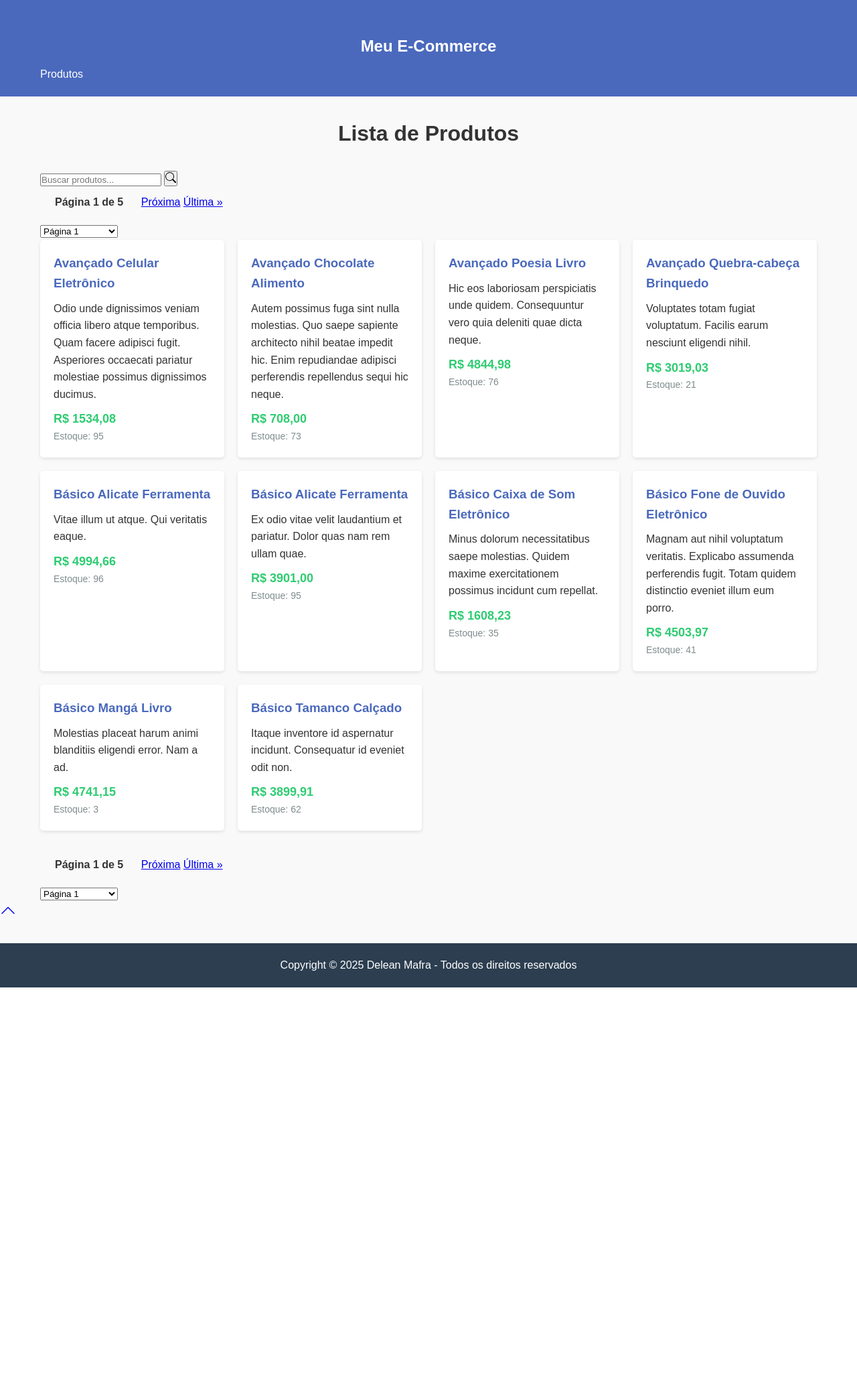
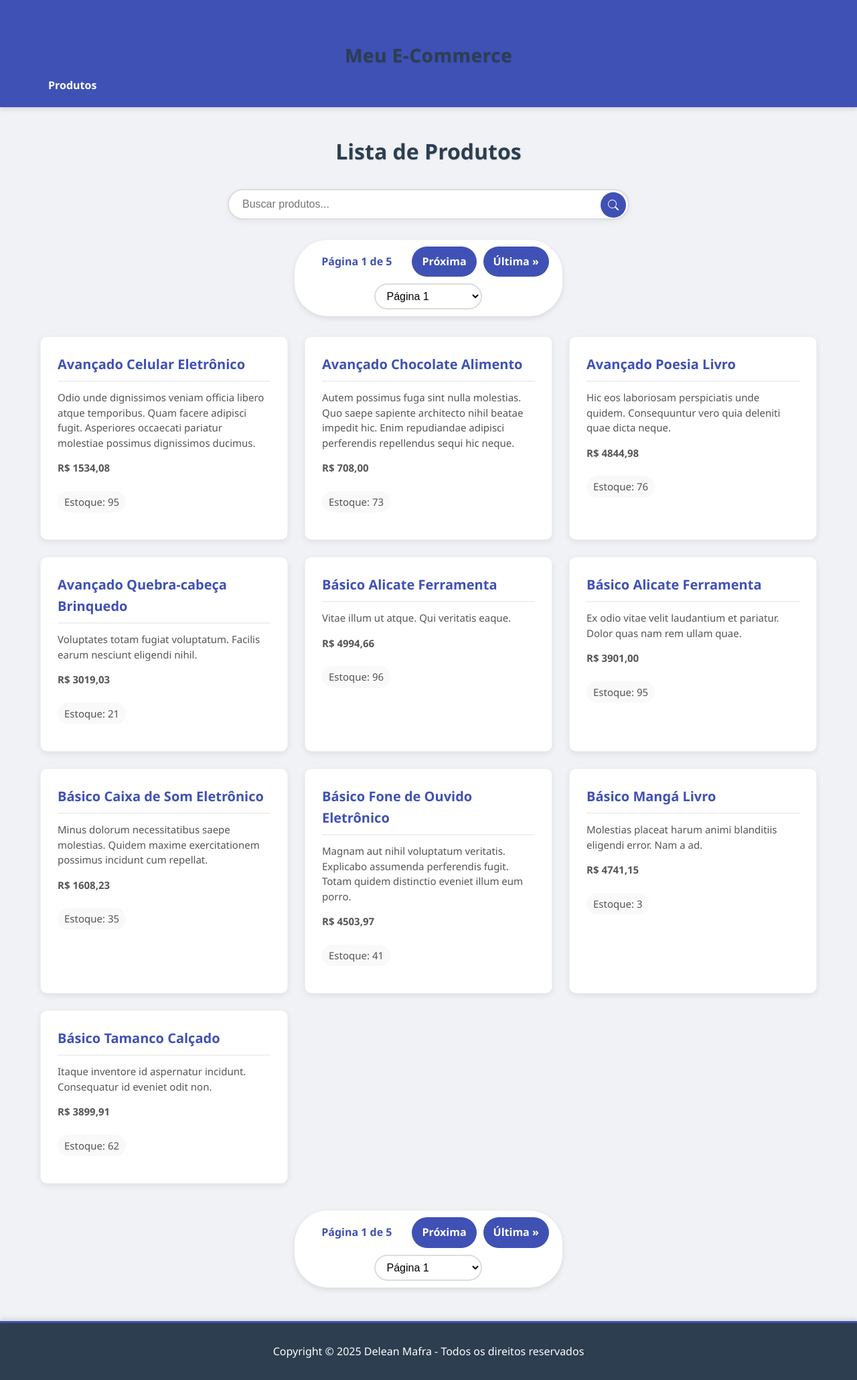
Before and after one commit to Delean-Mafra/faculdade, a Django app: page /produtos/ in a window 1280 px wide. Shown: the whole page at 67% size. Before the commit the page ends 1474 px from the top, so only its background shows below. Run offline with Django 5.2, Linux system fonts and the light colour scheme; data comes from the database, SQL or seed files in the repository.

Commit message:
Update styles.css

```diff
--- a/Programação Frontend/static/css/styles.css
+++ b/Programação Frontend/static/css/styles.css
@@ -6,10 +6,11 @@
 }
 
 body {
-    font-family: Arial, sans-serif;
+    font-family: 'Nunito', 'Segoe UI', Arial, sans-serif;
     line-height: 1.6;
     color: #333;
-    background-color: #f9f9f9;
+    background-color: #f0f2f5;
+    scroll-behavior: smooth; /* Para rolagem suave */
 }
 
 .container {
@@ -20,14 +21,17 @@ body {
 
 /* Cabeçalho */
 .main-header {
-    background-color: #4a69bd;
+    background-color: #3f51b5;
     color: white;
     padding: 20px 0;
+    box-shadow: 0 4px 6px rgba(0,0,0,0.1);
 }
 
 .site-title {
-    font-size: 24px;
+    font-size: 28px;
     margin-bottom: 10px;
+    font-weight: 700;
+    letter-spacing: 0.5px;
 }
 
 .main-nav ul {
@@ -42,81 +46,315 @@ body {
 .main-nav a {
     color: white;
     text-decoration: none;
+    font-weight: 600;
+    padding: 8px 12px;
+    border-radius: 4px;
+    transition: background-color 0.3s ease;
 }
 
 .main-nav a:hover {
-    text-decoration: underline;
+    background-color: rgba(255, 255, 255, 0.2);
+    text-decoration: none;
+}
+
+/* Barra de pesquisa */
+.search-container {
+    margin: 30px auto;
+    max-width: 600px;
+    position: relative;
+}
+
+.search-container input {
+    width: 100%;
+    padding: 12px 50px 12px 20px;
+    border-radius: 50px;
+    border: 2px solid #ddd;
+    font-size: 16px;
+    box-shadow: 0 3px 10px rgba(0,0,0,0.05);
+    transition: all 0.3s ease;
+}
+
+.search-container input:focus {
+    outline: none;
+    border-color: #3f51b5;
+    box-shadow: 0 3px 15px rgba(63,81,181,0.2);
+}
+
+.search-container button {
+    position: absolute;
+    right: 5px;
+    top: 5px;
+    background: #3f51b5;
+    color: white;
+    border: none;
+    border-radius: 50%;
+    width: 38px;
+    height: 38px;
+    cursor: pointer;
+    display: flex;
+    align-items: center;
+    justify-content: center;
+    transition: background 0.3s ease;
+}
+
+.search-container button:hover {
+    background: #303f9f;
 }
 
 /* Lista de produtos */
 h1 {
-    margin: 30px 0;
+    margin: 40px 0 30px;
     text-align: center;
+    color: #2c3e50;
+    font-size: 32px;
+    text-shadow: 1px 1px 2px rgba(0,0,0,0.1);
 }
 
 .produtos-container {
     display: grid;
-    grid-template-columns: repeat(auto-fill, minmax(250px, 1fr));
-    gap: 20px;
-    margin-bottom: 30px;
+    grid-template-columns: repeat(auto-fill, minmax(280px, 1fr));
+    gap: 25px;
+    margin-bottom: 40px;
 }
 
 .produto-item {
     background-color: white;
-    border-radius: 5px;
-    padding: 20px;
-    box-shadow: 0 2px 5px rgba(0,0,0,0.1);
+    border-radius: 10px;
+    padding: 25px;
+    box-shadow: 0 3px 10px rgba(0,0,0,0.08);
+    transition: transform 0.3s ease, box-shadow 0.3s ease;
+    border: 1px solid rgba(0,0,0,0.05);
+}
+
+.produto-item:hover {
+    transform: translateY(-5px);
+    box-shadow: 0 8px 15px rgba(0,0,0,0.1);
 }
 
 .produto-item h3 {
-    color: #4a69bd;
-    margin-bottom: 10px;
+    color: #3f51b5;
+    margin-bottom: 12px;
+    font-size: 20px;
+    border-bottom: 2px solid #f0f0f0;
+    padding-bottom: 8px;
+}
+
+.produto-item p {
+    color: #555;
+    margin-bottom: 15px;
+    font-size: 15px;
+    line-height: 1.5;
 }
 
 .preco {
-    font-size: 18px;
+    font-size: 22px;
     font-weight: bold;
-    color: #2ecc71;
-    margin-top: 10px;
+    color: #16a085;
+    margin-top: 15px;
+    display: block;
 }
 
 .estoque {
     color: #7f8c8d;
     font-size: 14px;
+    margin-top: 8px;
+    background-color: #f9f9f9;
+    padding: 5px 10px;
+    border-radius: 20px;
+    display: inline-block;
+}
+
+/* Seletores de página aprimorados */
+.pagination-top, .pagination-bottom {
+    text-align: center;
+    margin: 30px 0;
+}
+
+.pagination-container {
+    background-color: white;
+    padding: 10px 15px;
+    border-radius: 50px;
+    display: inline-block;
+    box-shadow: 0 3px 8px rgba(0,0,0,0.1);
+}
+
+.pagination-controls {
+    display: flex;
+    align-items: center;
+    justify-content: center;
+    flex-wrap: wrap;
+}
+
+.pagination-controls a {
+    display: inline-block;
+    padding: 10px 15px;
+    margin: 0 5px;
+    background-color: #3f51b5;
+    color: white;
+    text-decoration: none;
+    border-radius: 50px;
+    font-weight: bold;
+    transition: all 0.3s ease;
+}
+
+.pagination-controls a:hover {
+    background-color: #303f9f;
+    transform: scale(1.05);
+}
+
+.pagination-controls .current-page {
+    display: inline-block;
+    padding: 10px 15px;
+    margin: 0 10px;
+    font-weight: bold;
+    font-size: 16px;
+    color: #3f51b5;
+}
+
+.page-selector {
+    margin: 0 10px;
+    padding: 8px 12px;
+    border-radius: 20px;
+    border: 2px solid #ddd;
+    background-color: white;
+    font-size: 16px;
+    cursor: pointer;
+    transition: all 0.3s ease;
+}
+
+.page-selector:focus {
+    outline: none;
+    border-color: #3f51b5;
+}
+
+.produtos-anchor {
+    scroll-margin-top: 30px;
+}
+
+/* Quando não há produtos encontrados */
+.no-products {
+    text-align: center;
+    padding: 30px;
+    background-color: white;
+    border-radius: 10px;
+    margin: 30px 0;
+    box-shadow: 0 3px 10px rgba(0,0,0,0.08);
+}
+
+.no-products h3 {
+    color: #3f51b5;
+    margin-bottom: 15px;
+}
+
+/* Botão para voltar ao topo */
+.back-to-top {
+    position: fixed;
+    bottom: 30px;
+    right: 30px;
+    width: 50px;
+    height: 50px;
+    background-color: #3f51b5;
+    color: white;
+    border-radius: 50%;
+    display: flex;
+    align-items: center;
+    justify-content: center;
+    cursor: pointer;
+    opacity: 0;
+    visibility: hidden;
+    transition: opacity 0.3s, visibility 0.3s;
+    box-shadow: 0 3px 10px rgba(0,0,0,0.2);
+    z-index: 1000;
+    text-decoration: none;
+    font-size: 20px;
+}
+
+.back-to-top.visible {
+    opacity: 1;
+    visibility: visible;
+}
+
+.back-to-top:hover {
+    background-color: #303f9f;
 }
 
 /* Paginação */
 .pagination {
     text-align: center;
-    margin: 30px 0;
+    margin: 40px 0;
+}
+
+.pagination .step-links {
+    background-color: white;
+    padding: 10px 15px;
+    border-radius: 50px;
+    display: inline-block;
+    box-shadow: 0 3px 8px rgba(0,0,0,0.1);
 }
 
 .pagination a {
     display: inline-block;
-    padding: 8px 12px;
-    margin: 0 3px;
-    background-color: #4a69bd;
+    padding: 10px 15px;
+    margin: 0 5px;
+    background-color: #3f51b5;
     color: white;
     text-decoration: none;
-    border-radius: 3px;
+    border-radius: 50px;
+    font-weight: bold;
+    transition: all 0.3s ease;
 }
 
 .pagination a:hover {
-    background-color: #304796;
+    background-color: #303f9f;
+    transform: scale(1.05);
 }
 
 .current-page {
     display: inline-block;
-    padding: 8px 12px;
+    padding: 10px 15px;
     margin: 0 10px;
     font-weight: bold;
+    font-size: 16px;
+    color: #3f51b5;
 }
 
 /* Rodapé */
 .main-footer {
     background-color: #2c3e50;
     color: white;
-    padding: 20px 0;
-    margin-top: 30px;
+    padding: 30px 0;
+    margin-top: 50px;
     text-align: center;
+    box-shadow: 0 -4px 6px rgba(0,0,0,0.1);
+    border-top: 3px solid #3f51b5;
 }
+
+/* Media queries para responsividade */
+@media (max-width: 768px) {
+    .produtos-container {
+        grid-template-columns: repeat(auto-fill, minmax(220px, 1fr));
+    }
+
+    h1 {
+        font-size: 28px;
+    }
+}
+
+@media (max-width: 480px) {
+    .produtos-container {
+        grid-template-columns: 1fr;
+    }
+
+    .main-header {
+        padding: 15px 0;
+    }
+
+    .pagination a {
+        padding: 8px 12px;
+        margin: 0 2px;
+    }
+
+    .site-title {
+        font-size: 24px;
+    }
+}
```
